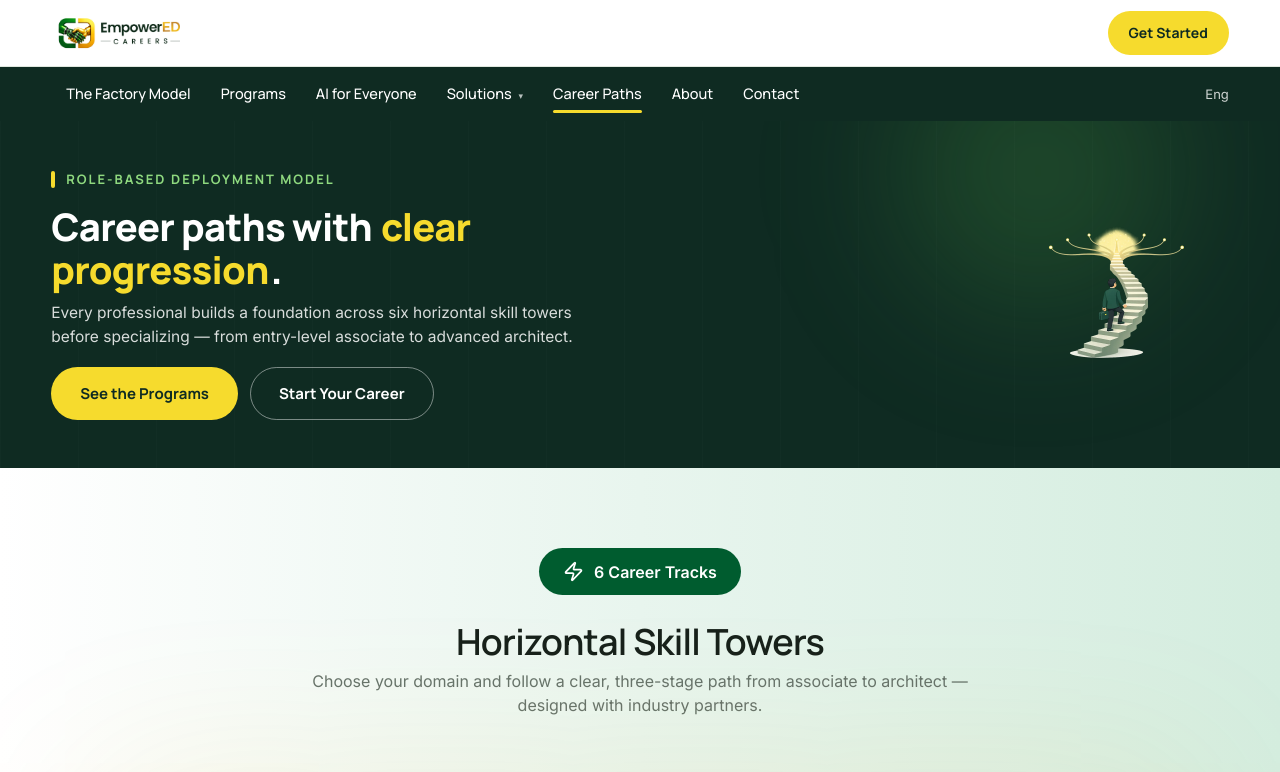
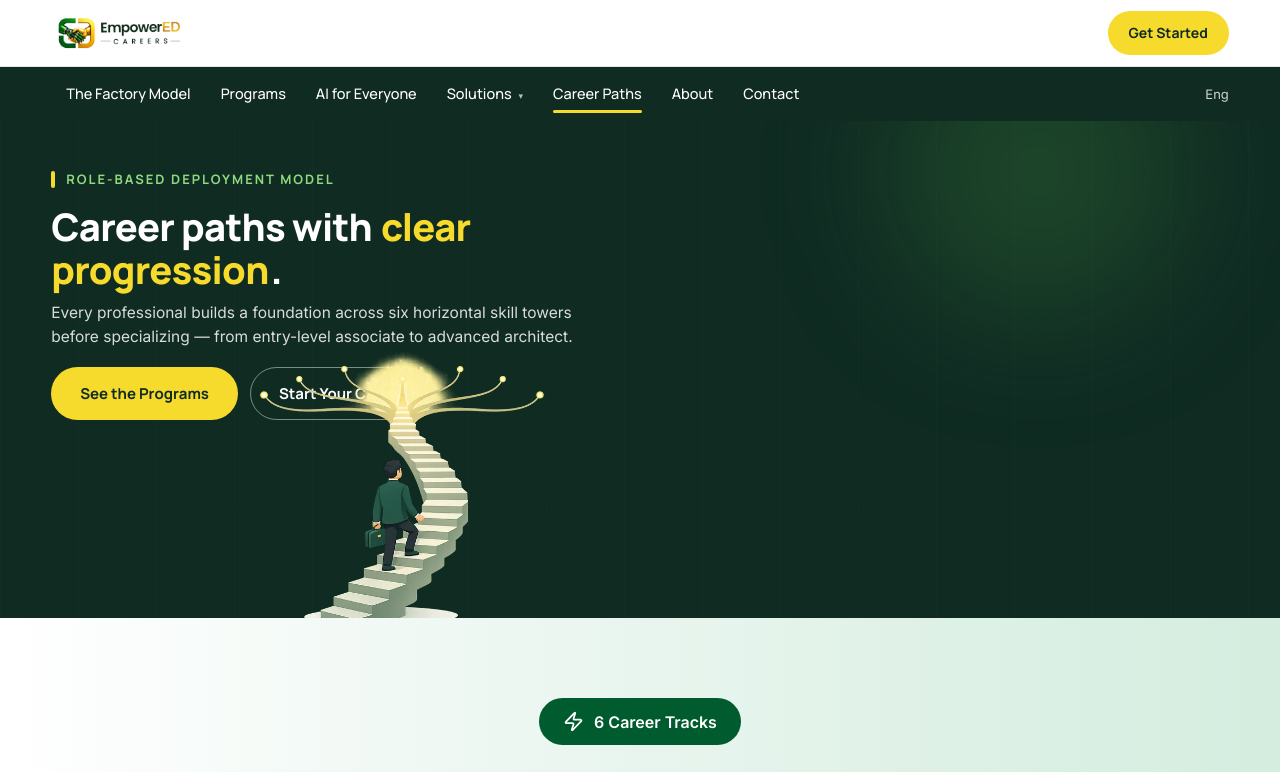
Before and after one commit to Sujaynithish03/emp-website, a React (Vite) app in the folder zip/frontend/: page /career-paths in a window 1280 px wide. Shown: the top 772 px of the page. Built offline with nearby package versions, Linux system fonts and the light colour scheme.

Commit message:
Update website image sizing and positioning

```diff
--- a/zip/frontend/src/pages/AIForEveryone.jsx
+++ b/zip/frontend/src/pages/AIForEveryone.jsx
@@ -13,7 +13,19 @@ export default function AIForEveryone() {
         <p className="sub">AI is the new digital literacy. We equip students, professionals, entrepreneurs, and organizations with practical, profession-specific AI skills that improve productivity, decision-making, creativity, and career growth.</p>
         <div className="ctas"><a href="#solutions" className="btn btn-yellow" data-nav>Find Your Pathway</a><a href="#programs" className="btn btn-ghost" data-nav>Explore Programs</a></div>
       </div>
-      <img className="rail-img" src={assets['hero-ai-everyone']} alt="Every profession connected to AI"/>
+      <img
+  className="rail-img"
+  src={assets['hero-ai-everyone']}
+  alt="Every profession connected to AI"
+  style={{
+    width: "100%",
+    maxWidth: "700px",
+    height: "auto",
+    display: "block",
+    objectFit: "contain",
+    transform: "scale(2.4)",
+  }}
+/>
     </div>
   </section>
 
--- a/zip/frontend/src/pages/About.jsx
+++ b/zip/frontend/src/pages/About.jsx
@@ -12,7 +12,7 @@ export default function About() {
         <h1 style={{marginTop: '16px'}}>Building the workforce of the <mark>AI era</mark>.</h1>
         <p className="sub">EmpowerED Careers by Teceze is a next-generation Talent Transformation Company developing an enterprise-ready Human + AI workforce through an industry-led, outcome-driven ecosystem.</p>
       </div>
-      <img className="hl-banner" src={assets['hero-about']} alt="A group of professionals standing together"/>
+      <img className="hl-banner" src={assets['hero-about']} alt="A group of professionals standing together" style={{transform: "translateX(150px) scale(1.6)"}}/>
     </div>
   </section>
 
--- a/zip/frontend/src/pages/CareerPaths.jsx
+++ b/zip/frontend/src/pages/CareerPaths.jsx
@@ -14,7 +14,20 @@ export default function CareerPaths() {
         <p className="sub">Every professional builds a foundation across six horizontal skill towers before specializing — from entry-level associate to advanced architect.</p>
         <div className="ctas"><a href="#programs" className="btn btn-yellow" data-nav>See the Programs</a><a href="#contact" className="btn btn-ghost" data-nav>Start Your Career</a></div>
       </div>
-      <img className="rail-img" src={assets['hero-career-paths']} alt="A staircase branching into multiple career paths"/>
+     <img
+  className="rail-img"
+  src={assets['hero-career-paths']}
+  alt="A staircase branching into multiple career paths"
+  style={{
+    width: "100%",
+    maxWidth: "700px",
+    height: "auto",
+    display: "block",
+    objectFit: "contain",
+    transform: "scale(2.1)",
+    transformOrigin: "center center"
+  }}
+/>
     </div>
   </section>
 
--- a/zip/frontend/src/pages/Contact.jsx
+++ b/zip/frontend/src/pages/Contact.jsx
@@ -55,7 +55,7 @@ export default function Contact() {
             <h1>Empowering Human Potential.<br />Enabling <mark>AI Futures</mark>.</h1>
             <p className="sub">Tell us what you're building — a career, a campus program, or a workforce — and we'll take it from there.</p>
           </div>
-          <img className="rail-img" src={assets['hero-contact']} alt="A professional reaching out to connect" />
+          <img className="rail-img" src={assets['hero-contact']} alt="A professional reaching out to connect" style={{transform: "translateX(-250px) scale(2.4)"}}/>
         </div>
       </section>
 
@@ -100,8 +100,20 @@ export default function Contact() {
             )}
           </form>
 
-          <img src={assets['contact-illustration']} alt="A friendly professional reaching out with a message panel"
-               className="banner-illustration reveal" style={{ marginBottom: '16px' }} />
+          <img
+src={assets['contact-illustration']}
+  alt="A friendly professional reaching out with a message panel"
+  className="banner-illustration reveal"
+  style={{
+    width: "100%",
+    height: "100%",
+    maxWidth: "750px",
+    objectFit: "contain",
+    display: "block",
+    margin: "0 auto",
+    transform: "scale(1.3)"
+  }}
+/>
 
           <div className="cinfo reveal">
             <div className="box"><strong>Talk to Us</strong><span>+91-75399 99500</span></div>
```
